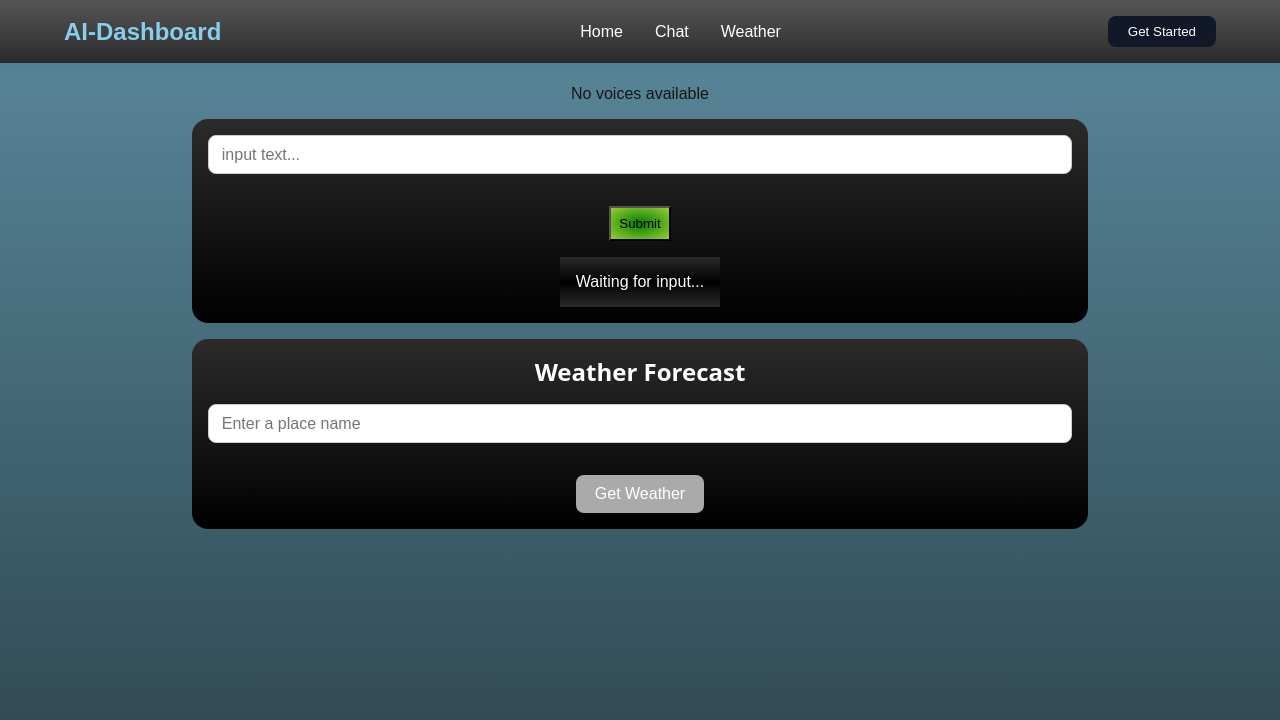
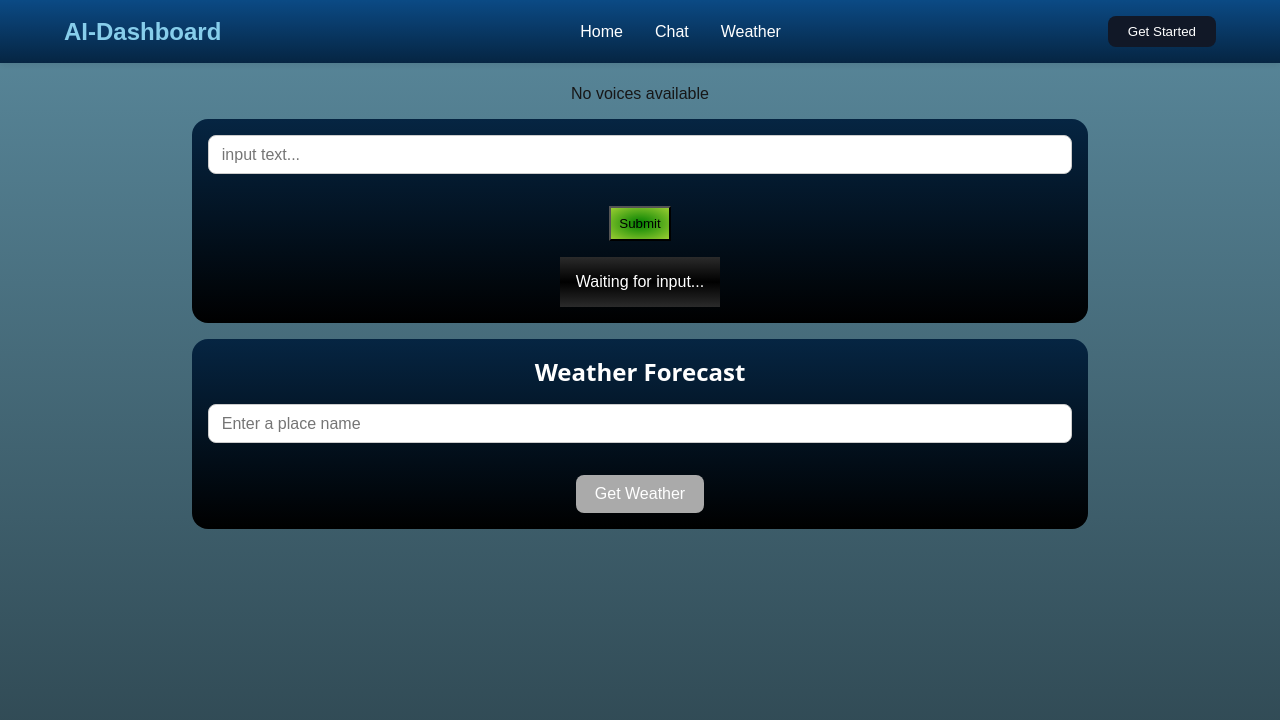
Before and after one commit to hemingus/ai-dashboard, a Next.js app: page / in a window 1280 px wide. Shown: the top 720 px of the page. Built offline with nearby package versions, Linux system fonts and the light colour scheme.

Commit message:
style: color on component container and navbar

```diff
--- a/src/app/components/Navbar/Navbar.module.css
+++ b/src/app/components/Navbar/Navbar.module.css
@@ -4,7 +4,7 @@
   top: 0;
   left: 0;
   z-index: 50;
-  background: linear-gradient(grey -100%, black 200%);
+  background: linear-gradient(rgba(17, 111, 199, 1) -100%, black 200%);
   box-shadow: 0 2px 6px rgba(0, 0, 0, 0.08);
 }
 
--- a/src/styles/container.module.css
+++ b/src/styles/container.module.css
@@ -5,7 +5,7 @@
     justify-content: center;
     align-items: center;
     gap: 1rem;
-    background: linear-gradient(grey -200%, black);
+    background: linear-gradient(rgba(17, 111, 199, 1) -200%, black);
     border-radius: 1rem;
     padding: 1rem;
     max-width: 1200px;
```
